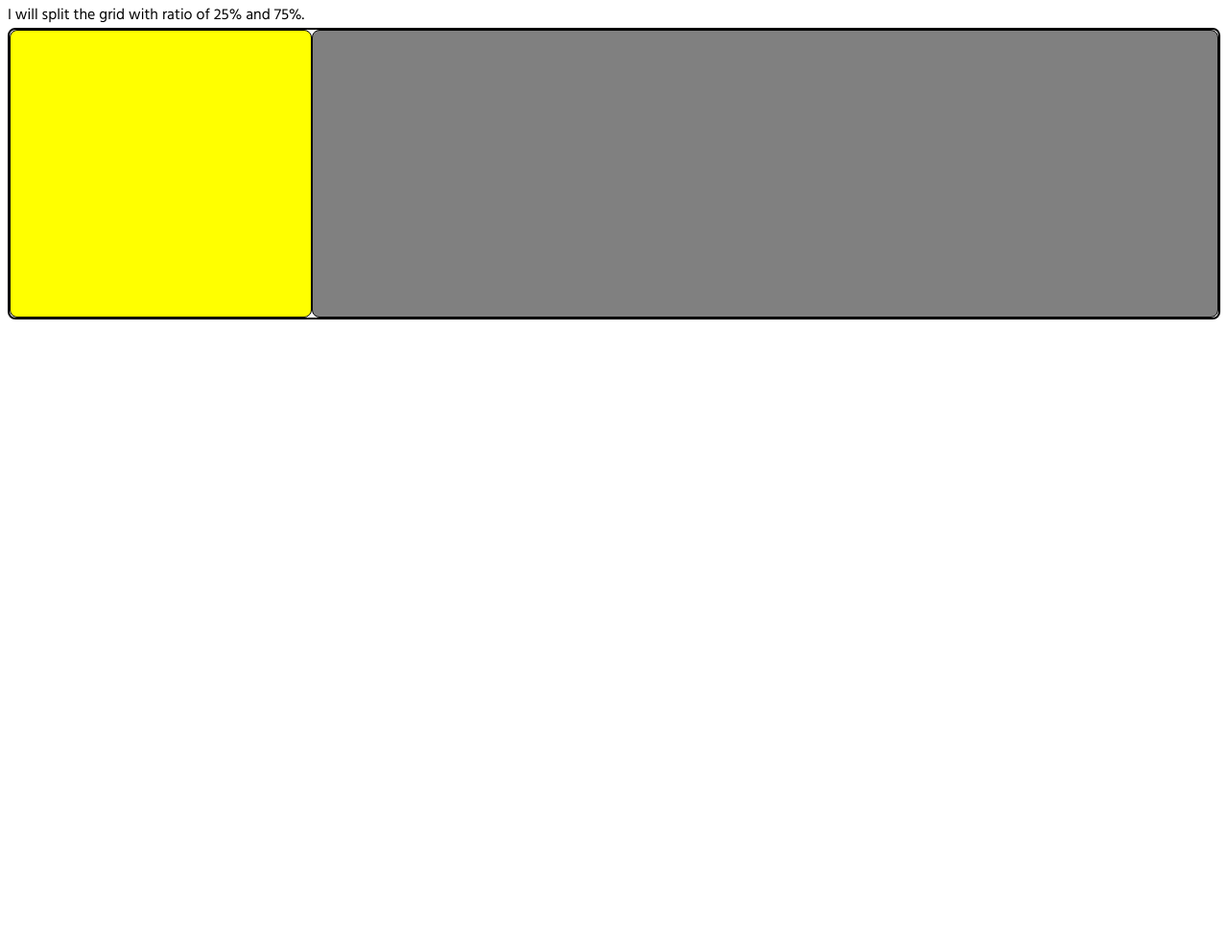
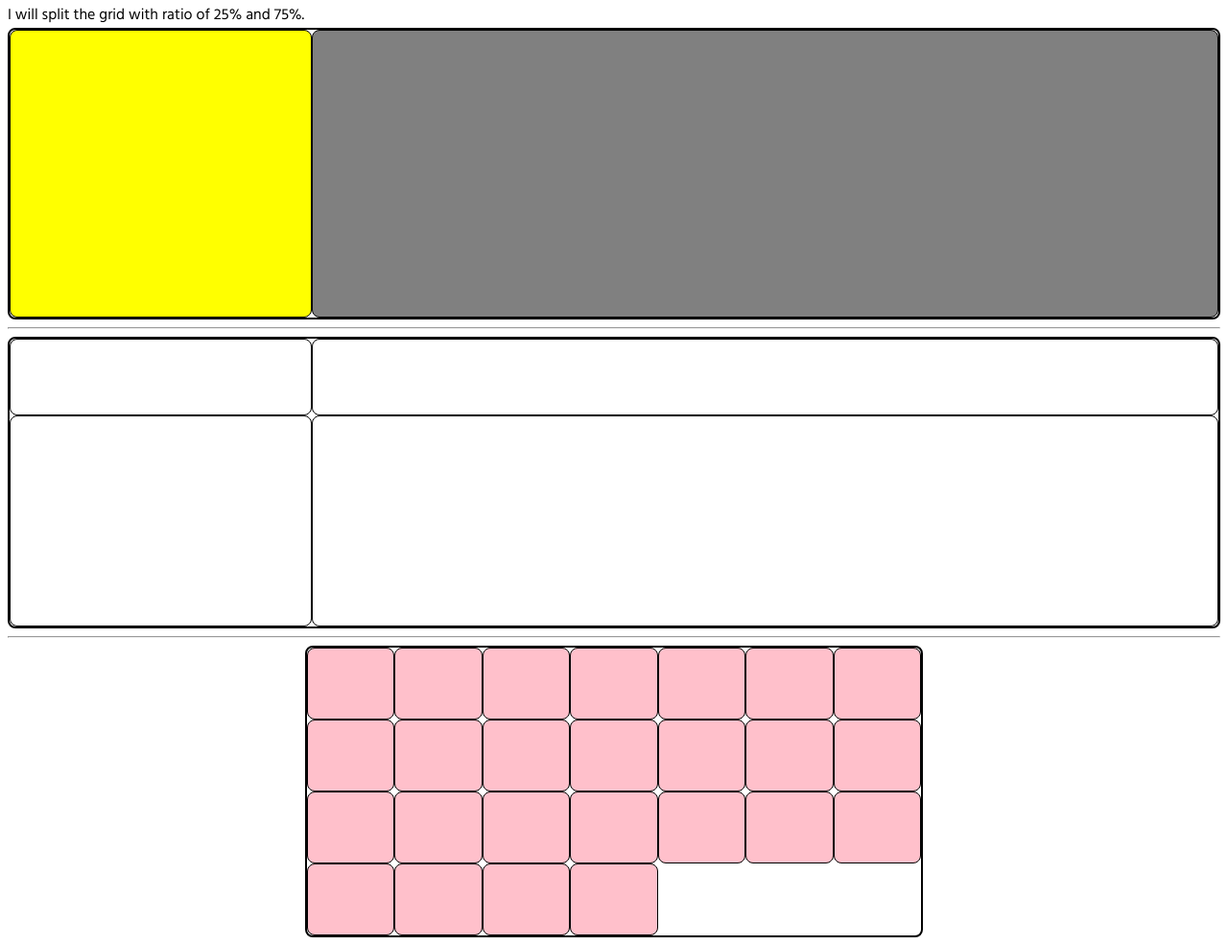
Before and after one commit to iamdejan/html-css-learning, a website built with Vite: page index.html in a window 1280 px wide. Shown: the part 353-1338 px from the top of the page at 96% size. Before the commit the page ends 800 px from the top, so only its background shows below. Built offline with nearby package versions, Linux system fonts and the light colour scheme.

Commit message:
add grid fraction and grid calendar

```diff
--- a/index.html
+++ b/index.html
@@ -23,5 +23,44 @@
         <div class="children"></div>
       </div>
     </div>
+    <hr />
+    <div id="grid-fraction-demo">
+      <div class="parent">
+        <div class="children"></div>
+        <div class="children"></div>
+        <div class="children"></div>
+        <div class="children"></div>
+      </div>
+    </div>
+    <hr />
+    <div id="grid-calendar-demo">
+      <div class="parent">
+        <div class="children"></div>
+        <div class="children"></div>
+        <div class="children"></div>
+        <div class="children"></div>
+        <div class="children"></div>
+        <div class="children"></div>
+        <div class="children"></div>
+        <div class="children"></div>
+        <div class="children"></div>
+        <div class="children"></div>
+        <div class="children"></div>
+        <div class="children"></div>
+        <div class="children"></div>
+        <div class="children"></div>
+        <div class="children"></div>
+        <div class="children"></div>
+        <div class="children"></div>
+        <div class="children"></div>
+        <div class="children"></div>
+        <div class="children"></div>
+        <div class="children"></div>
+        <div class="children"></div>
+        <div class="children"></div>
+        <div class="children"></div>
+        <div class="children"></div>
+      </div>
+    </div>
   </body>
 </html>
--- /dev/null
+++ b/src/grid-calendar.scss
@@ -0,0 +1,21 @@
+#grid-calendar-demo div.parent {
+  display: grid;
+  grid-template-columns: repeat(7, 1fr);
+  height: 300px;
+  width: 50vw;
+  margin-left: auto;
+  margin-right: auto;
+  border: 2px solid;
+  border-radius: 0.5rem;
+
+  @media screen and (max-width: 1000px) {
+    grid-template-columns: repeat(4, 1fr);
+  }
+}
+
+#grid-calendar-demo div.children {
+  display: flex;
+  border: 1px solid;
+  border-radius: 0.5rem;
+  background-color: pink;
+}
--- /dev/null
+++ b/src/grid-fraction.scss
@@ -0,0 +1,14 @@
+#grid-fraction-demo div.parent {
+  display: grid;
+  grid-template-columns: 1fr 3fr;
+  grid-template-rows: 5rem 1fr;
+  height: 300px;
+  border: 2px solid;
+  border-radius: 0.5rem;
+}
+
+#grid-fraction-demo div.children {
+  display: flex;
+  border: 1px solid;
+  border-radius: 0.5rem;
+}
--- a/src/style.scss
+++ b/src/style.scss
@@ -2,6 +2,8 @@
 
 @use 'grid';
 @use 'grid-column';
+@use 'grid-fraction';
+@use 'grid-calendar';
 
 body {
   font-family: "Hind", Arial, Helvetica, sans-serif;
```
